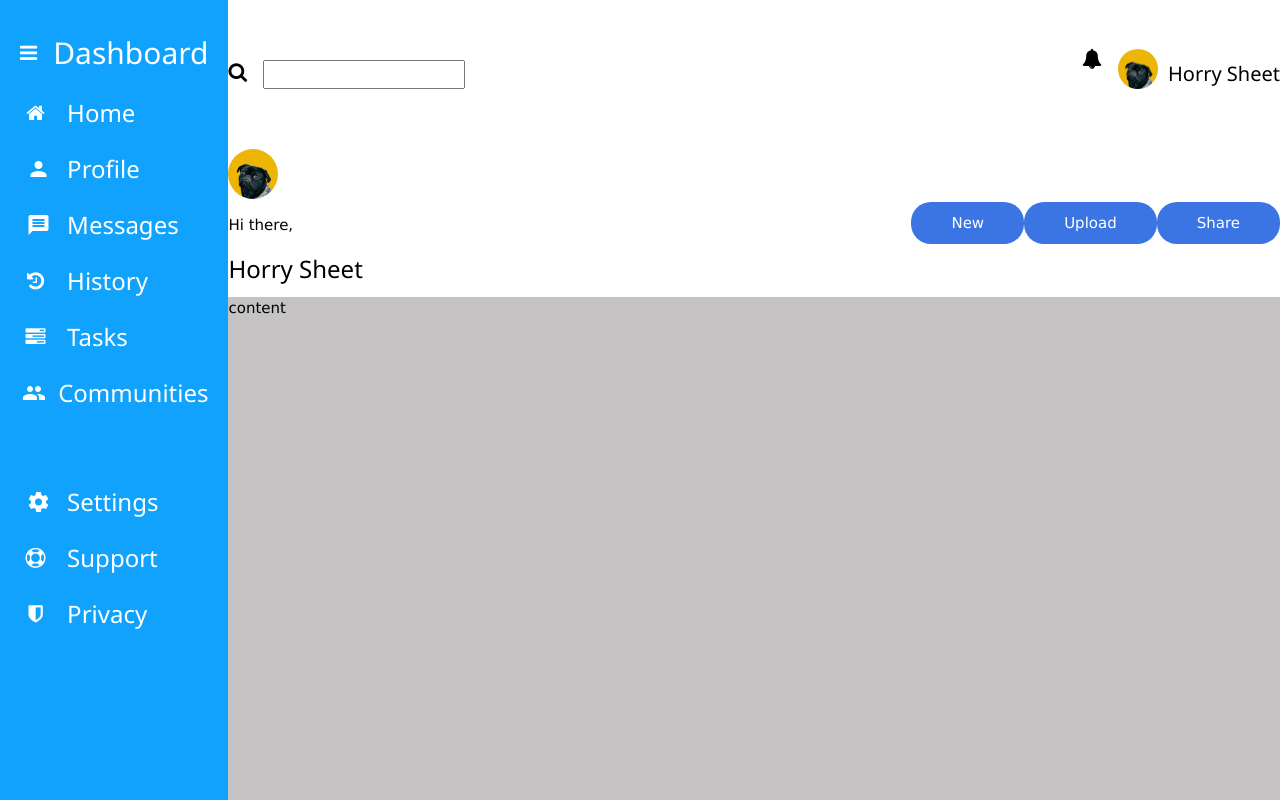
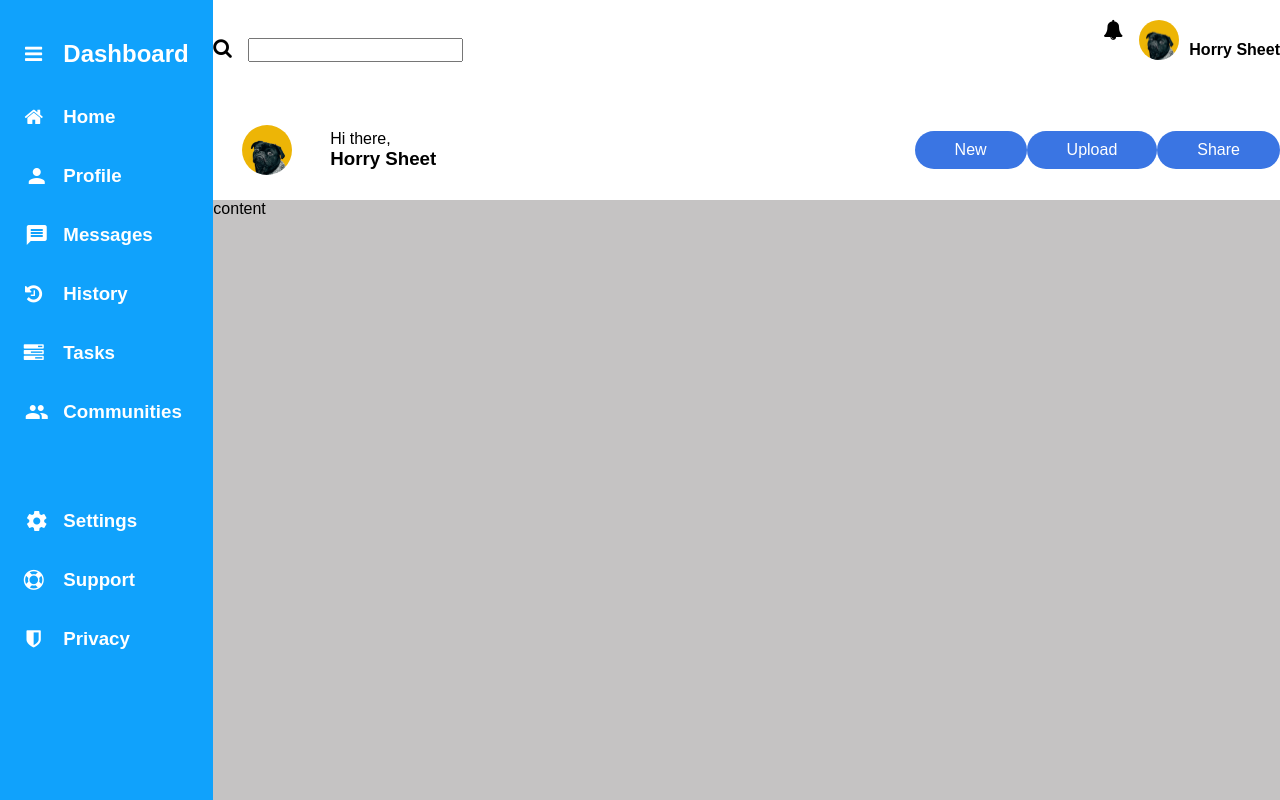
Before and after one commit to HorrySheet11/admin-dashboard-excercise, a plain HTML site: page index.html in a window 1280 px wide. Drawn offline with nearby package versions, Linux system fonts and the light colour scheme; a web font is replaced by a local one.

Commit message:
fixed alignment of profile grid

```diff
--- a/index.html
+++ b/index.html
@@ -7,7 +7,6 @@
     <link rel="stylesheet" href="style.css" />
     <link rel="stylesheet" href="https://use.typekit.net/oov2wcw.css" />
     <link rel="stylesheet" href="../modern-normalize.css" />
-    <link rel="stylesheet" href="https://www.w3schools.com/w3css/5/w3.css" />
     <link
       rel="stylesheet"
       href="https://cdnjs.cloudflare.com/ajax/libs/font-awesome/4.7.0/css/font-awesome.min.css"
@@ -71,8 +70,10 @@
           src="/admin-dashboard-excercise/assets/dog.jpg"
           alt=""
         />
-        <p>Hi there,</p>
-        <h3>Horry Sheet</h3>
+        <span>
+          <p>Hi there,</p>
+          <h3>Horry Sheet</h3>
+        </span>
       </div>
       <div class="account">
         <i class="fa fa-bell"></i>
--- a/style.css
+++ b/style.css
@@ -1,3 +1,7 @@
+* {
+  font-family: century-gothic, sans-serif;
+}
+
 body {
   display: grid;
   grid-template-columns: 1fr 5fr;
@@ -14,6 +18,7 @@ body {
 }
 
 .header {
+  height: 200px;
   background-color: rgb(255, 255, 255);
   grid-column: 2/3;
   grid-row: 1/2;
@@ -90,30 +95,40 @@ i::before {
 
 .profile {
   grid-column: 1/3;
-
+  display: grid;
+  grid-template-columns: 1fr 5fr;
+  align-items: center;
 }
 .account {
   grid-column: 3/4;
   grid-row: 1/2;
-  display:flex;
-  justify-content:flex-end;
-
+  display: flex;
+  justify-content: flex-end;
 }
 
-.account>h4{
-  display:inline;
+.account > h4 {
+  display: inline;
 }
 
-.buttons{
-  display:flex;
+.buttons {
+  display: flex;
   justify-content: space-evenly;
 }
 
-.buttons > button{
-  padding:10px 40px;
-  color:white;
-  background-color:rgb(58, 117, 227);
-  border:none;
-  border-radius:20px;
+.buttons > button {
+  padding: 10px 40px;
+  color: white;
+  background-color: rgb(58, 117, 227);
+  border: none;
+  border-radius: 20px;
   font-family: inherit;
 }
+
+.profile > img {
+  grid-column: 1/2;
+  justify-self: center;
+}
+
+.profile > span > * {
+  margin: 0;
+}
```
